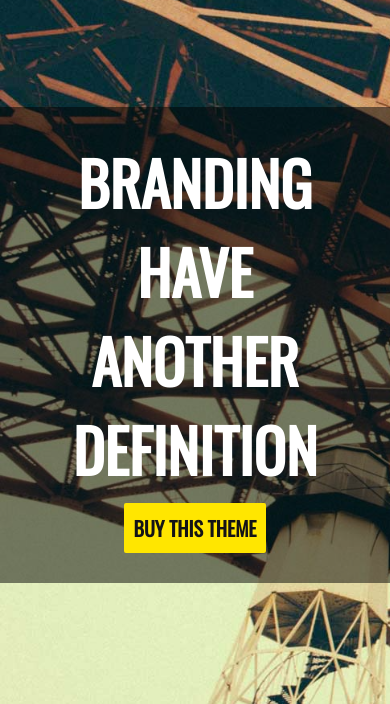
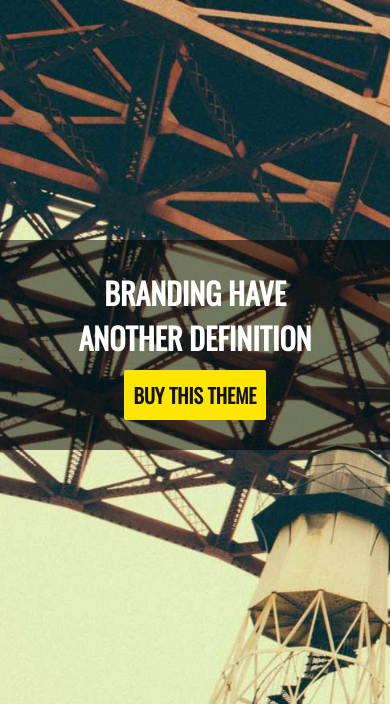
Before and after one commit to Chessinfo/project.github.io, a plain HTML site: page index.html in a window 390 px wide. Shown: the part 77-781 px from the top of the page. Drawn offline with nearby package versions, Linux system fonts and the light colour scheme; files whose address does not match are found by name.

Commit message:
Update main.css

```diff
--- a/css/main.css
+++ b/css/main.css
@@ -640,6 +640,9 @@ footer {
     margin: 0 0 15px 0; } }
 
 @media (max-width: 560px) {
+  .row_bg_title {
+    font-size: 30px;
+  }
   .works_row img {
     max-width: 100%; } }
 
```
